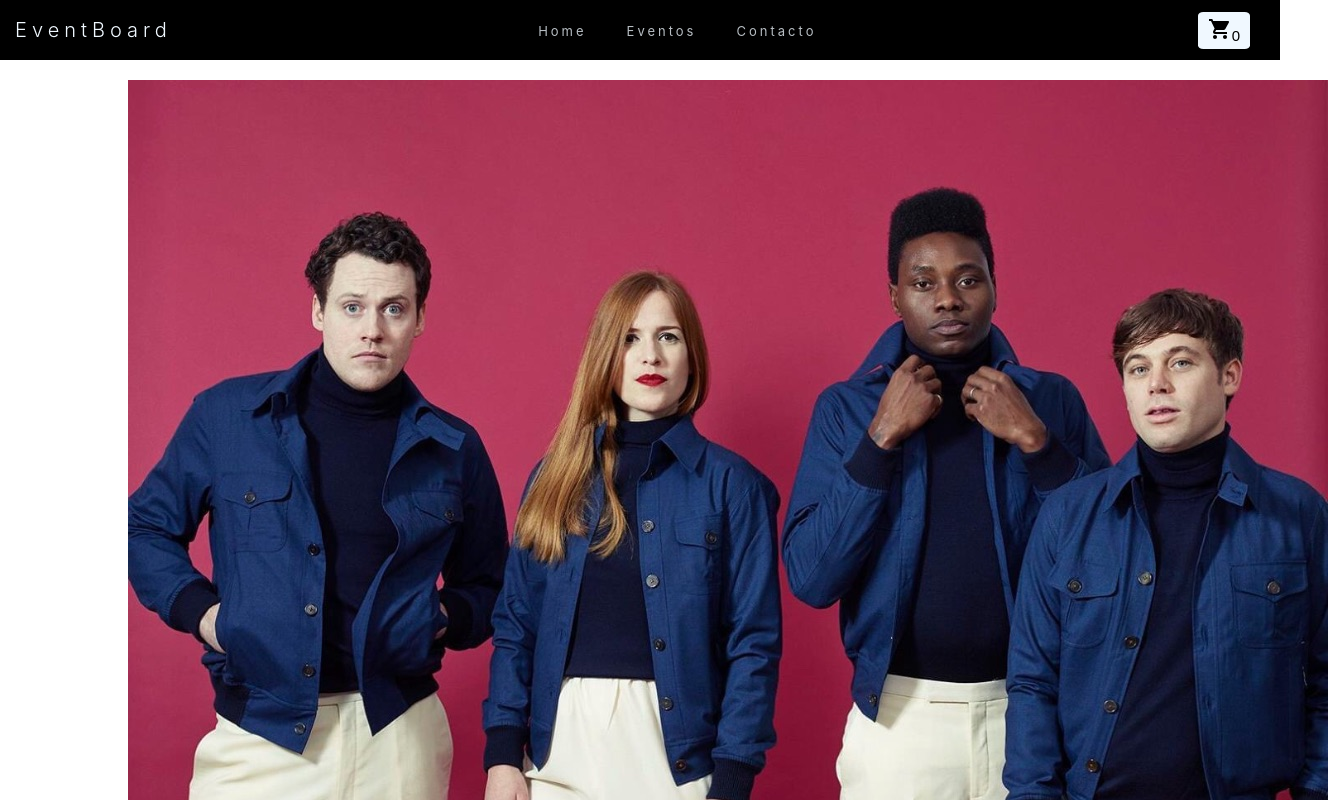
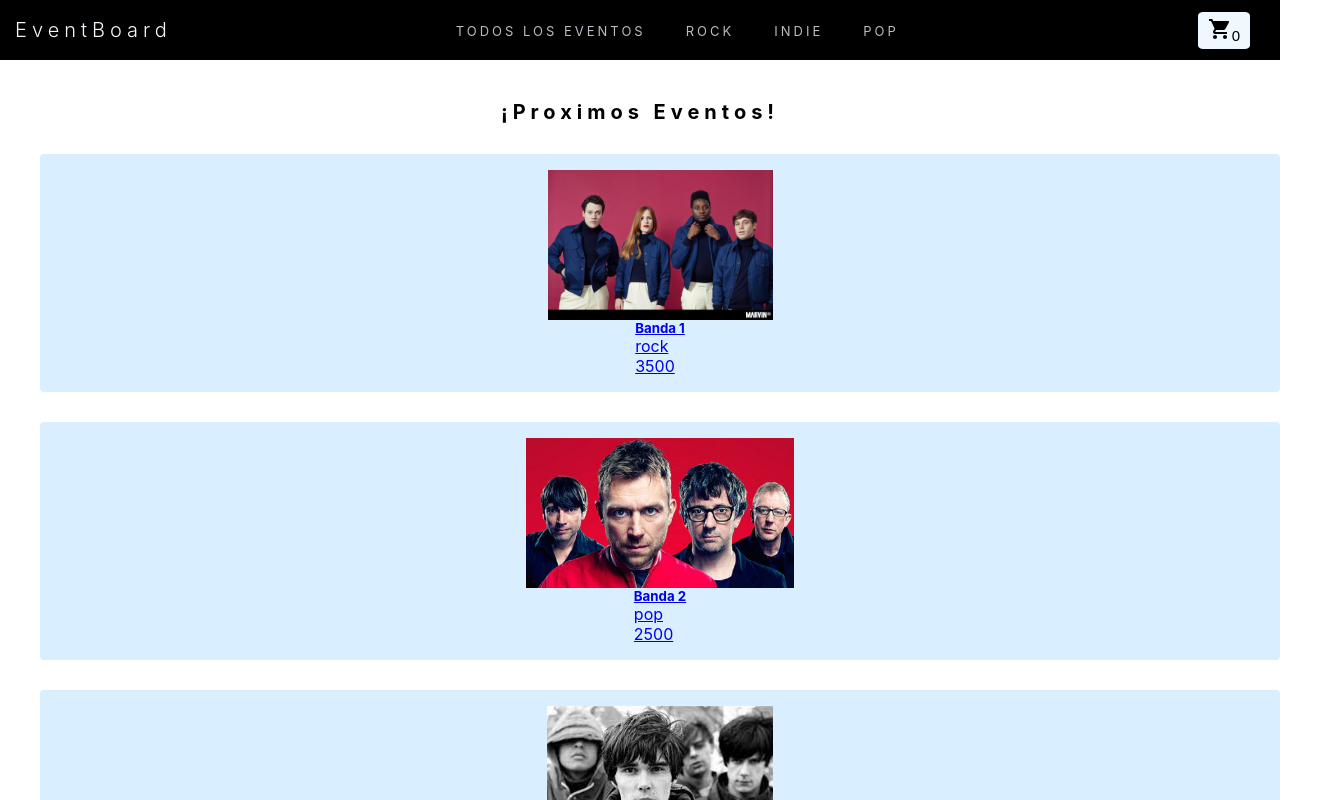
Before and after one commit to JuanHerrero28/eventos-juan, a React (Create React App) app: page / in a window 1280 px wide. Shown: the top 800 px of the page, 1328 px wide, since content can reach past the window. Built offline with nearby package versions, Linux system fonts and the light colour scheme.

Commit message:
Agrego rutas

```diff
--- a/package.json
+++ b/package.json
@@ -9,6 +9,7 @@
     "@testing-library/user-event": "^13.5.0",
     "react": "^18.2.0",
     "react-dom": "^18.2.0",
+    "react-router-dom": "^6.3.0",
     "react-scripts": "5.0.1",
     "sweetalert2": "^11.4.18",
     "web-vitals": "^2.1.4"
--- a/src/App.js
+++ b/src/App.js
@@ -3,15 +3,19 @@
 import { ItemDetailCotainer } from './Components/ItemDetailContainer';
 import ItemListContainer from './Components/ItemListContainer';
 import Navbar from './Components/Navbar';
+import { BrowserRouter, Routes, Route } from 'react-router-dom';
+
 
 function App() {
   return (
-    <div>
+    <BrowserRouter>
      <Navbar />
-     {/* <ItemListContainer greeting= "¡Proximos Eventos!" />
-     <ItemCount stock = {6}  /> */}
-     <ItemDetailCotainer />
-    </div>
+     <Routes>
+       <Route path="/" element={<ItemListContainer greeting= "¡Proximos Eventos!" />} />
+       <Route path="/category/:idcategoria" element={<ItemListContainer greeting= "Eventos por Genero" />} />
+       <Route path="/Item" element={<ItemDetailCotainer />} />
+     </Routes>
+    </BrowserRouter>
 
   );
 }
--- a/src/Components/Item.css
+++ b/src/Components/Item.css
@@ -1,4 +1,23 @@
+.container-card {
+   padding-left: 40px;
+   padding-top: 30px;
+}
+
 .imagen {
-    width: 50%;
-    margin-bottom: 10px;
+  display: flex;
+  width: 100%;
+  object-fit: contain;
+  max-height: 150px;
 }
+
+.card-estilos{
+  display: flex;
+  flex-direction: column;
+  flex-basis: 50%;
+  justify-content: center;
+  align-items: center;
+  background-color: #d9efff;
+  border-radius: 4px;
+  padding: 16px;
+  box-sizing: border-box;
+}
--- a/src/Components/Item.js
+++ b/src/Components/Item.js
@@ -1,16 +1,22 @@
 import React from "react";
 import './Item.css';
-export const Item = ({banda, img, precio}) => {
+import { Link } from 'react-router-dom';
+
+
+export const Item = ({id, banda, img, precio, category}) => {
     return (
+        <Link to={`/Item/${id}`}>
         <div className="container-card">
             <div className="card-estilos">
                 <img src={img} alt={banda} className='imagen'/>
                 <div className="card-body">
                     <h5 className="card-titulo">{banda}</h5>
+                    <p>{category}</p>
                     <p>{precio}</p>
 
                 </div>
             </div>
         </div>
+        </Link>
     )
 }
--- a/src/Components/ItemDetail.css
+++ b/src/Components/ItemDetail.css
@@ -0,0 +1,7 @@
+.container{
+  display: flex;
+  flex-direction: row;
+  flex-wrap: wrap;
+  gap: 16px;
+
+}
--- a/src/Components/ItemDetail.js
+++ b/src/Components/ItemDetail.js
@@ -1,5 +1,5 @@
 import React from "react";
-
+import './ItemDetail.css';
 export const ItemDetail = ({ data }) => {
     return (
         <div className="container">
--- a/src/Components/ItemList.css
+++ b/src/Components/ItemList.css
@@ -1,8 +1,6 @@
-
-
 .container {
-    display: grid;
-    justify-content: space-between;
-    align-items: center;
-    padding: 20px 10%;
+  display: flex;
+  flex-direction: row;
+  flex-wrap: wrap;
+  gap: 16px;
 }
--- a/src/Components/ItemList.js
+++ b/src/Components/ItemList.js
@@ -7,8 +7,8 @@
 
     return (
 
-        <div className="container">
-            {listadoProductos.map((unProducto) => <Item banda={unProducto.banda} img={unProducto.img} precio={unProducto.precio} />)}
+        <div className="itemlist-container">
+            {listadoProductos.map((unProducto) => <Item banda={unProducto.banda} img={unProducto.img} precio={unProducto.precio} category={unProducto.category} />)}
         </div>
 
     )
--- a/src/Components/ItemListContainer.js
+++ b/src/Components/ItemListContainer.js
@@ -2,31 +2,37 @@
 import './ItemListContainer.css';
 import { listadoProductos } from '../data/asyncMock';
 import { ItemList } from './ItemList';
+import {useParams} from 'react-router-dom';
 
 const ItemListContainer = ({greeting}) => {
 
 const [productos, setProducto] = useState([])
 //const [productosFetch, setProductoFetch] = useState([])
+const [isLoading, setIsLoading] = useState(true);
+const {idcategoria} = useParams();
+console.log(idcategoria);
 
 
 
 const getProductos = () => {
-  return new Promise ((resolve, reject) =>{
+  return new Promise ((resolve) =>{
     setTimeout(() => {
-      listadoProductos.length>0?
-      resolve(listadoProductos)
-      :
-      reject("no hay datos")
-    }, 2000);
+      const myData = idcategoria ? listadoProductos.filter(item => item.category === idcategoria) :listadoProductos;
+      resolve(myData);
+
+
+    }, 1000);
   })
 
 }
 // Utilizando promise
 useEffect(() => {
+  setIsLoading(true);
   getProductos()
   .then(res => setProducto(res))
   .catch(err => console.log(err))
-}, [])
+  .finally(() => setIsLoading(false));
+}, [idcategoria])
 
 // Utilizando fetch
 // useEffect(() => {
@@ -40,7 +46,9 @@
 //console.log("productosFetch:", productosFetch);
 
 
-    return (
+    return isLoading ? (
+      <h1>Cargando...</h1>
+    ) : (
       <div className='ItemListContainer'>
           <h2> {greeting} </h2>
           <ItemList listadoProductos={productos}/>
--- a/src/Components/Navbar.js
+++ b/src/Components/Navbar.js
@@ -1,14 +1,28 @@
 import CartWidget from './CartWidget';
 import './Navbar.css';
+import {Link} from 'react-router-dom'
 
-function Navbar() {
+export const Navbar = () => {
+   const categories = [
+    { id: 1, address: '/', text: 'TODOS LOS EVENTOS'},
+    { id: 2, address: '/category/rock', text: 'ROCK'},
+    { id: 3, address: '/category/indie', text: 'INDIE'},
+    { id: 4, address: '/category/pop', text: 'POP'},
+   ];
+
   return (
     <div className='Navbar'>
         <span className='nav-logo'>EventBoard</span>
         <div className='nav-items'>
-            <a href='/home'>Home</a>
-            <a href='/eventos'>Eventos</a>
-            <a href='/contacto'>Contacto</a>
+            {categories.map((cat) => {
+              return (
+
+                <Link to={cat.address} className="links">
+                {cat.text}
+                </Link>
+
+              );
+            } )}
         </div>
         <CartWidget />
     </div>
--- a/src/data/asyncMock.jsx
+++ b/src/data/asyncMock.jsx
@@ -2,6 +2,7 @@
     {
         id: 1,
         banda: "Banda 1",
+        category: "rock",
         img: "./img/banda 3.jpg",
         lugar: "Av. Federico Lacroze 3455, C1426 EAB",
         fecha: "26 de julio",
@@ -12,6 +13,7 @@
       {
         id: 2,
         banda: "Banda 2",
+        category: "pop",
         img: "./img/banda 2.jpg",
         lugar: "Honduras 5317, (CABA) Buenos Aires",
         fecha: "25 de Julio",
@@ -22,6 +24,7 @@
       {
         id: 3,
         banda: "Banda 3",
+        category: "rock",
         img: "./img/banda 4.jpg",
         lugar: "Sarmiento 3131, C1196 CABA",
         fecha: "5 de Agosto",
@@ -33,6 +36,7 @@
         id: 4,
         banda: "Banda 4",
         img: "./img/banda 5.jpg",
+        category: "pop",
         lugar: "Av. Federico Lacroze 3455, C1426 EAB",
         fecha: "4 de Septiembre",
         horario: "21:00 a 23:00hs",
@@ -42,6 +46,7 @@
       {
         id: 5,
         banda: "Banda 5",
+        category: "rock",
         img: "./img/banda 6.jpg",
         lugar: "Honduras 5317, (CABA) Buenos Aires",
         fecha: "15 de Noviembre",
@@ -52,6 +57,51 @@
       {
         id: 6,
         banda: "Banda 6",
+        category: "indie",
+        img: "./img/banda 7.webp",
+        lugar: "Sarmiento 3131, C1196 CABA",
+        fecha: "10 de Diciembre",
+        horario: "21:00 a 23:00hs",
+        precio: 4500,
+        stock: 10
+      },
+      {
+        id: 7,
+        banda: "Banda 7",
+        category: "rock",
+        img: "./img/banda 7.webp",
+        lugar: "Sarmiento 3131, C1196 CABA",
+        fecha: "10 de Diciembre",
+        horario: "21:00 a 23:00hs",
+        precio: 4500,
+        stock: 10
+      },
+      {
+        id: 8,
+        banda: "Banda 8",
+        category: "pop",
+        img: "./img/banda 7.webp",
+        lugar: "Sarmiento 3131, C1196 CABA",
+        fecha: "10 de Diciembre",
+        horario: "21:00 a 23:00hs",
+        precio: 4500,
+        stock: 10
+      },
+      {
+        id: 9,
+        banda: "Banda 9",
+        category: "rock",
+        img: "./img/banda 7.webp",
+        lugar: "Sarmiento 3131, C1196 CABA",
+        fecha: "10 de Diciembre",
+        horario: "21:00 a 23:00hs",
+        precio: 4500,
+        stock: 10
+      },
+      {
+        id: 10,
+        banda: "Banda 10",
+        category: "rock",
         img: "./img/banda 7.webp",
         lugar: "Sarmiento 3131, C1196 CABA",
         fecha: "10 de Diciembre",
```
Also changed, not shown: 1 other file (tests, documents, lock files or other folders).
